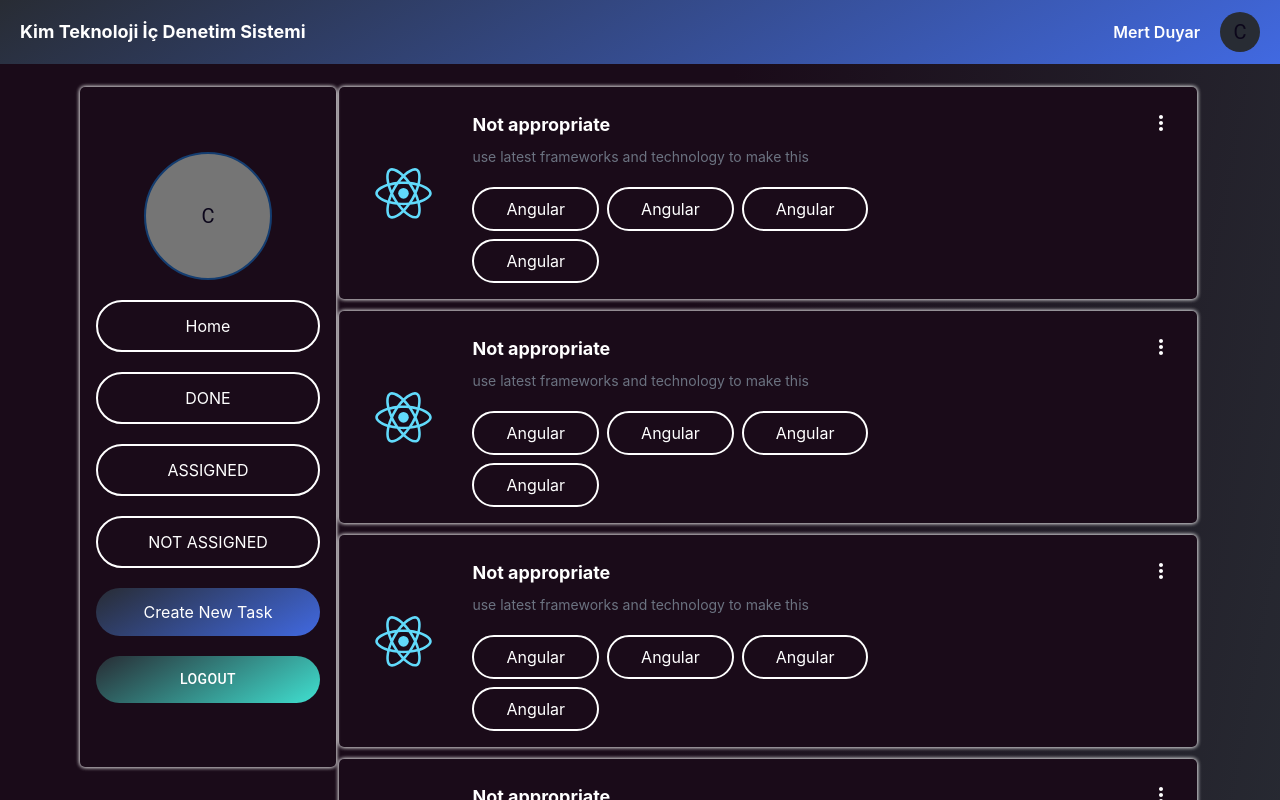
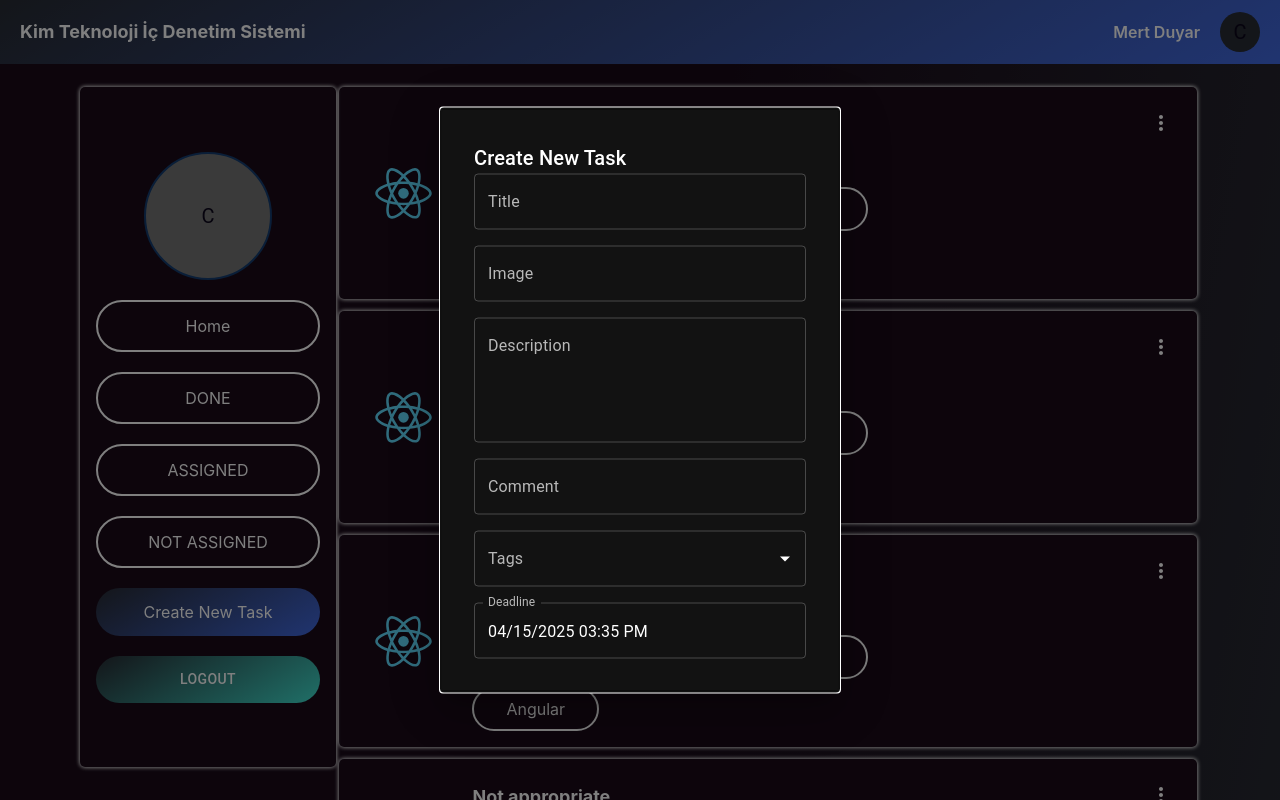
Before and after one commit to thejaxen/Full-Stack-Task-Management-Frontend, a React (Create React App) app in the folder task-management/: page / in a window 1280 px wide. Both pictures are taken after a click on the element "Create New Task". Shown: the top 800 px of the page. Built offline with nearby package versions, Linux system fonts and the light colour scheme.

Commit message:
Create New Task
I added a form and grid for creatşbg task and their components such as title, image, description, image etc.

```diff
--- a/task-management/package.json
+++ b/task-management/package.json
@@ -7,9 +7,11 @@
     "@emotion/styled": "^11.14.0",
     "@mui/icons-material": "^5.16.14",
     "@mui/material": "^5.16.14",
+    "@mui/x-date-pickers": "^5.0.20",
     "@testing-library/jest-dom": "^5.16.5",
     "@testing-library/react": "^14.0.0",
     "@testing-library/user-event": "^14.4.3",
+    "dayjs": "^1.11.13",
     "react": "^18.3.1",
     "react-dom": "^18.3.1",
     "react-router-dom": "^7.1.5",
--- a/task-management/src/index.css
+++ b/task-management/src/index.css
@@ -32,3 +32,8 @@ code {
   border: 2px solid #ffffff;
   padding: 0.5rem 2rem;
 }
+
+.customButton{
+  background-image: linear-gradient(150deg,#282c34,#4169e1);
+  color: white !important;
+}
--- a/task-management/src/page/sidebar/Sidebar.jsx
+++ b/task-management/src/page/sidebar/Sidebar.jsx
@@ -1,6 +1,7 @@
 import React, { useState } from "react";
 import {Avatar, Button} from "@mui/material";
 import "./Sidebar.css";
+import CreateNewTaskForm from "../task/CreateNewTaskForm";
 
 const menu = [
     { name: "Home", value: "HOME", role: ["ROLE_ADMIN", "ROLE_USER"] },
@@ -15,7 +16,17 @@ const role = "ROLE_ADMIN";
 
 export const Sidebar = () => {
     const [activeMenu, setActiveMenu] = useState("Home");
+    const[openCreateTaskForm,setOpenCreateTaskForm] = useState(false);
+    const handleCloseCreateTaskForm=()=>{
+        setOpenCreateTaskForm(false);}
+    const handleOpenCreateTaskModel=()=>{
+        setOpenCreateTaskForm(true);};
+
     const handleMenuChange=(item)=>{
+
+        if(item.name==="Create New Task"){
+           handleOpenCreateTaskModel()
+        }
         setActiveMenu(item.name)
     }
     const handleLogout =()=>{
@@ -23,24 +34,23 @@ export const Sidebar = () => {
     }
 
     return (
+        <>
             <div className="card min-h-[85vh] flex flex-col justify-center fixed w-[20vw]">
                 <div className="space-y-5">
                     {/* Avatar */}
                     <div className="flex justify-center">
                         <Avatar
-                        sx={{ width: "8rem", height: "8rem" }}
+                            sx={{width: "8rem", height: "8rem"}}
                             className="border-2 border-[#143D70]"
                         >
                             C
                         </Avatar>
                     </div>
-
-
                     {menu
                         .filter((item) => item.role.includes(role))
                         .map((item) => (
                             <p
-                            onClick={()=>handleMenuChange(item)}
+                                onClick={() => handleMenuChange(item)}
                                 key={item.value}
                                 className={`py-3 px-5 rounded-full text-center cursor-pointer ${
                                     activeMenu === item.name ? "activeMenuItem" : "menuItem"
@@ -49,12 +59,14 @@ export const Sidebar = () => {
                                 {item.name}
                             </p>
                         ))}
-                <Button onClick={handleLogout
-                } sx={{padding:".7rem",borderRadius:"2rem"}} fullWidth className='logoutButton'>
+                    <Button onClick={handleLogout} sx={{padding: ".7rem", borderRadius: "2rem"}} fullWidth
+                            className='logoutButton'>
                         Logout
                     </Button>
                 </div>
             </div>
+            <CreateNewTaskForm open={openCreateTaskForm} handleClose={handleCloseCreateTaskForm}/>
+        </>
     );
 };
 
--- /dev/null
+++ b/task-management/src/page/task/CreateNewTaskForm.jsx
@@ -0,0 +1,133 @@
+import * as React from 'react';
+import Box from '@mui/material/Box';
+import Modal from '@mui/material/Modal';
+import {useState} from 'react';
+import Grid from "@mui/material/Grid";
+import {Autocomplete, TextField} from "@mui/material";
+import { AdapterDayjs } from '@mui/x-date-pickers/AdapterDayjs';
+import { LocalizationProvider } from '@mui/x-date-pickers/LocalizationProvider';
+import { DateTimePicker } from '@mui/x-date-pickers/DateTimePicker';
+import Typography from "@mui/material/Typography";
+
+const style = {
+    position: 'absolute',
+    top: '50%',
+    left: '50%',
+    transform: 'translate(-50%, -50%)',
+    width: 400,
+    bgcolor: 'background.paper',
+    border: '2px solid #000',
+    boxShadow: 24,
+    p: 4,
+};
+
+const tags =["Arge","Fırın","Bakım","Üretim","Kompozit","Depo","Kalite","Poligon","Taşlama","Kesim","İdari Bina Alt Kat","İdari Bina Üst Kat"]
+
+export default function CreateNewTaskForm({handleClose,open}){
+
+    const [formData,setFormData]=useState({
+        title:"",
+        image:"",
+        description:"",
+        comment:"",
+        tags:[],
+        deadline: new Date(),
+    });
+
+    const [selectedTags,setSelectedTags] = useState([]);
+
+    const handleChange=(e)=>{
+        const {name,value} = e.target;
+        setFormData({
+            ...formData,
+            [name]:value,
+        });
+    };
+
+    const handleTagsChange=(event,value)=>{
+        setSelectedTags(value);
+    }
+
+    return(
+        <div>
+            <Modal
+                open={open}
+                onClose={handleClose}
+                aria-labelledby="modal-modal-title"
+                aria-describedby="modal-modal-description"
+            >
+                <Box sx={style}>
+                    <Typography id="modal-modal-title" variant="h6" component="h2">
+                        Create New Task
+                    </Typography>
+                   <form>
+                       <Grid container spacing={2} alignItems="center">
+                            <Grid item xs={12}>
+                                <TextField
+                                label="Title"
+                                fullWidth
+                                name='title'
+                                value={formData.title}
+                                onChange={handleChange}
+                                />
+                            </Grid>
+                           <Grid item xs={12}>
+                               <TextField
+                                   label="Image"
+                                   fullWidth
+                                   name='image'
+                                   value={formData.image}
+                                   onChange={handleChange}
+                               />
+                           </Grid>
+                           <Grid item xs={12}>
+                               <TextField
+                                   label="Description"
+                                   fullWidth
+                                   multiline
+                                   rows={4}
+                                   name='description'
+                                   value={formData.description}
+                                   onChange={handleChange}
+                               />
+                           </Grid>
+                           <Grid item xs={12}>
+                               <TextField
+                                   label="Comment"
+                                   fullWidth
+                                   multiline
+                                   rows={1}
+                                   name='comment'
+                                   value={formData.comment}
+                                   onChange={handleChange}
+                               />
+                           </Grid>
+                           <Grid item xs={12}>
+                               <Autocomplete
+                                   multiple
+                                   id="multiple-limit-tags"
+                                   options={tags}
+                                   onChange={(event, value) => handleTagsChange(value)}
+                                   getOptionLabel={(option) => option}
+                                   renderInput={(params) => (
+                                       <TextField {...params} label="Tags" fullWidth />
+                                   )}
+                               />
+                           </Grid>
+                           <Grid item xs={12}>
+                               <LocalizationProvider dateAdapter={AdapterDayjs}>
+                                   <DateTimePicker
+                                       label="Deadline"
+                                       value={formData.deadline}
+                                       onChange={(newValue) => setFormData({ ...formData, deadline: newValue })}
+                                       renderInput={(params) => <TextField {...params} fullWidth />}
+                                   />
+                               </LocalizationProvider>
+                           </Grid>
+                       </Grid>
+                   </form>
+                </Box>
+            </Modal>
+        </div>
+    )
+}
--- a/task-management/src/page/task/EditTaskCard.jsx
+++ b/task-management/src/page/task/EditTaskCard.jsx
@@ -1,6 +1,5 @@
 import * as React from 'react';
 import Box from '@mui/material/Box';
-import Button from '@mui/material/Button';
 import Typography from '@mui/material/Typography';
 import Modal from '@mui/material/Modal';
 
--- a/task-management/src/page/task/SubmissionList.jsx
+++ b/task-management/src/page/task/SubmissionList.jsx
@@ -1,21 +1,21 @@
 import * as React from 'react';
 import Box from '@mui/material/Box';
-import Button from '@mui/material/Button';
-import Typography from '@mui/material/Typography';
 import Modal from '@mui/material/Modal';
+import SubmissionCard from '../task/taskcard/SubmissionCard'
 
 const style = {
     position: 'absolute',
     top: '50%',
     left: '50%',
     transform: 'translate(-50%, -50%)',
-    width: 400,
+    width: 500,
     bgcolor: 'background.paper',
     border: '2px solid #000',
     boxShadow: 24,
-    p: 4,
+    p: 2,
 };
 
+const submissions = [1,1,1,1];
 export default function SubmissionList({handleClose,open}) {
     return (
         <div>
@@ -27,10 +27,13 @@ export default function SubmissionList({handleClose,open}) {
                 aria-describedby="modal-modal-description"
             >
                 <Box sx={style}>
-                    <Typography id="modal-modal-title" variant="h6" component="h2">
-                        Submission List
-                    </Typography>
-
+                    <div>
+                        {submissions.length > 0 ?<div className='space-y-2'>{submissions.map((item)=><SubmissionCard/>)}</div>: <div className='space-y-2'>
+                            <div className='text-center'>
+                                No submission.
+                            </div>
+                        </div>}
+                    </div>
                 </Box>
             </Modal>
         </div>
--- a/task-management/src/page/task/UserList.jsx
+++ b/task-management/src/page/task/UserList.jsx
@@ -3,6 +3,12 @@ import Box from '@mui/material/Box';
 import Button from '@mui/material/Button';
 import Typography from '@mui/material/Typography';
 import Modal from '@mui/material/Modal';
+import {ListItemAvatar} from "@mui/material";
+import {ListItem} from "@mui/material";
+import Logo from "./../../logo.svg"
+import {Avatar} from '@mui/material'
+import {ListItemText} from "@mui/material";
+import {Divider} from "@mui/material";
 
 const style = {
     position: 'absolute',
@@ -13,13 +19,14 @@ const style = {
     bgcolor: 'background.paper',
     border: '2px solid #000',
     boxShadow: 24,
-    p: 4,
+    p: 2,
 };
+
+const tasks = [1,1,1,1]
 
 export default function UserList({handleClose,open}) {
     return (
         <div>
-
             <Modal
                 open={open}
                 onClose={handleClose}
@@ -27,10 +34,28 @@ export default function UserList({handleClose,open}) {
                 aria-describedby="modal-modal-description"
             >
                 <Box sx={style}>
-                    <Typography id="modal-modal-title" variant="h6" component="h2">
-                        User List
-                    </Typography>
-
+                    {
+                    tasks.map((item,index)=>
+                        <>
+                        <div className='flex items-center justify-between w-full'>
+                        <ListItem>
+                            <ListItemAvatar>
+                                <Avatar src={Logo}></Avatar>
+                            </ListItemAvatar>
+                            <ListItemText
+                                secondary="Mert Duyar"
+                                primary={"Kim Teknoloji"}
+                            >
+                            </ListItemText>
+                        </ListItem>
+                        <div>
+                            <Button className='customButton'>Select</Button>
+                        </div>
+                    </div>
+                            {index!== tasks.length-1 && <Divider variant='inset' />}
+                        </>
+                        )
+                    }
                 </Box>
             </Modal>
         </div>
--- /dev/null
+++ b/task-management/src/page/task/taskcard/SubmissionCard.jsx
@@ -0,0 +1,54 @@
+import React from 'react';
+import ImageIcon from '@mui/icons-material/Image';
+import {Button,IconButton} from "@mui/material";
+import CheckIcon from '@mui/icons-material/Check';
+import CloseIcon from '@mui/icons-material/Close';
+
+
+
+const SubmissionCard =()=>{
+
+    const handleAcceptDecline=(status)=>{
+        console.log(status)
+    }
+
+    return(
+
+        <div className='rounded-md bg-black p-5 flex items-center justify-between'>
+            <div className='space-y-2'>
+                <div className='flex-items-center gap-2'>
+                    <span>Comment</span>
+                    <div className='flex items-center gap-2 text-[#4169e1]'>
+                        <ImageIcon/>
+                        <a>See the image.</a>
+                    </div>
+                </div>
+                <div className='flex items-center gap-2 text-xs'>
+                    <p>Submission time: </p>
+                    <p className='text-gray-400'>2025-02-19T14:44:13.6163407</p>
+                </div>
+            </div>
+
+            <div>
+                {   true?<div className="flex gap-5">
+                        <div className="text-green-500">
+                            <IconButton color="success" onClick={()=>handleAcceptDecline("ACCEPTED")}>
+                                <CheckIcon/>
+                            </IconButton>
+                        </div>
+                        <div className="text-red-500">
+                            <IconButton color="error" onClick={()=>handleAcceptDecline("DECLINED")}>
+                                <CloseIcon/>
+                            </IconButton>
+                        </div>
+                    </div>:
+                    <Button color={true?"success":"error"} size="small" variant="outlined">
+                        Accept
+                    </Button>
+                }
+            </div>
+        </div>
+    )
+}
+
+export default SubmissionCard;
--- a/task-management/src/page/task/taskcard/TaskCard.jsx
+++ b/task-management/src/page/task/taskcard/TaskCard.jsx
@@ -34,8 +34,6 @@ const TaskCard = () => {
         handleMenuClose();
     };
 
-    const handleDeleteTask=()=>{};
-
     const[openUserList,setOpenUserList] = useState(false);
 
     const handleCloseUserList=()=>{setOpenUserList(false)}
@@ -47,6 +45,8 @@ const TaskCard = () => {
     const[openUpdateTaskForm,setOpenUpdateTaskForm] = useState(false);
 
     const handleCloseUpdateTaskForm=()=>{setOpenUpdateTaskForm(false)}
+
+    const handleDeleteTask=()=>{handleMenuClose()};
 
     return(
         <div>
```
Also changed, not shown: 1 other file (tests, documents, lock files or other folders). Lines whose indentation alone changed are shown as unchanged.
